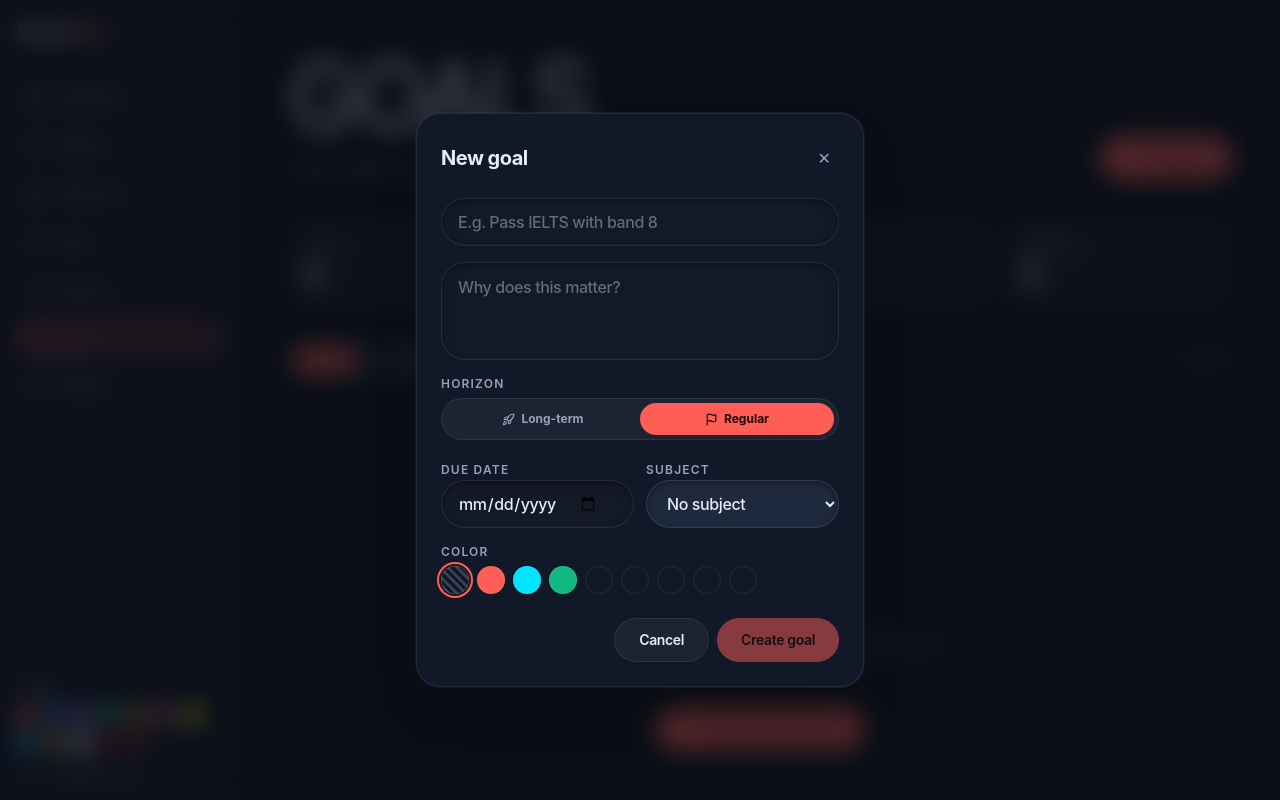
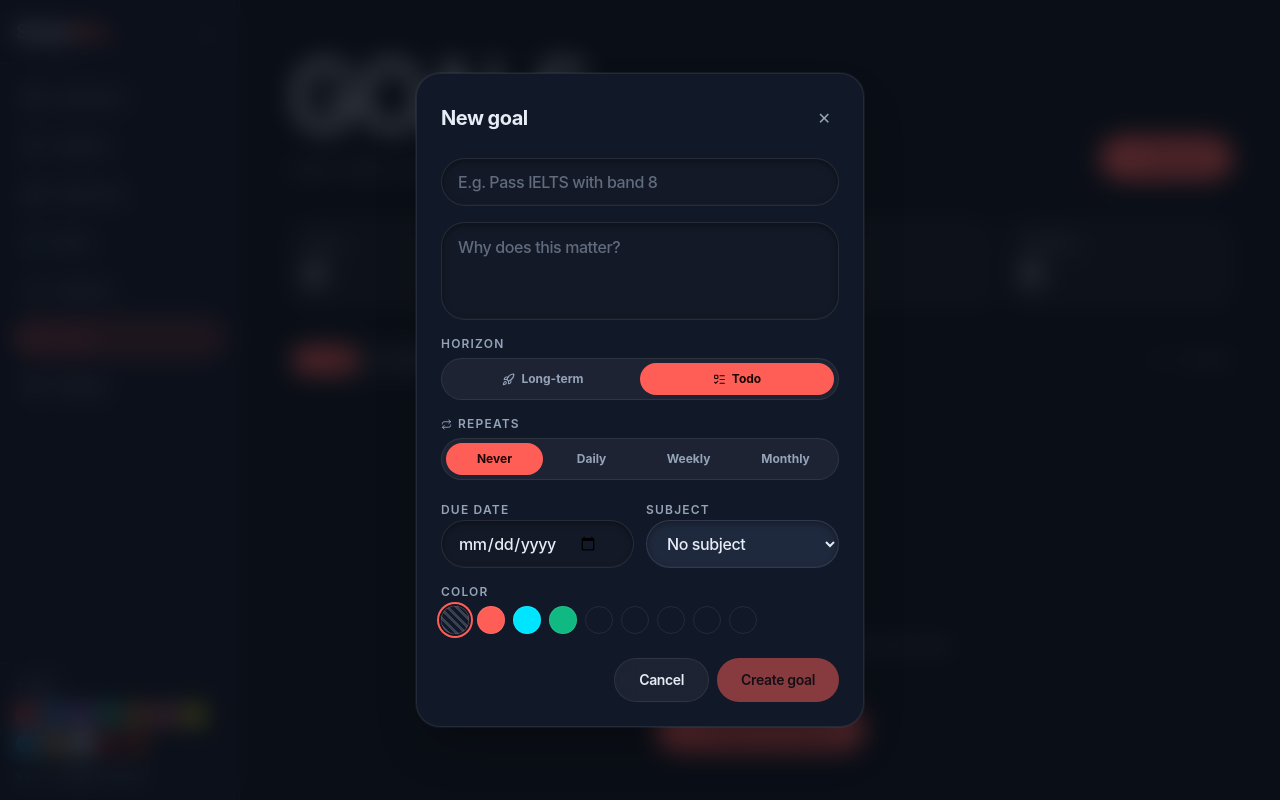
Before and after one commit to mohamedvlohlyflvh/OpenStudy, a Next.js app: page /goals in a window 1280 px wide. Both pictures are taken after a click on the button "New goal". Built offline with nearby package versions, Linux system fonts and the light colour scheme.

Commit message:
feat(goals): rename Regular→Todo + repeatable todos (daily/weekly/monthly) — completing a repeating todo reschedules due date and returns it to backlog; repeat field in backup export/import

```diff
--- a/src/app/actions.ts
+++ b/src/app/actions.ts
@@ -20,6 +20,7 @@ import {
   type MilestoneRec,
   type GoalHorizon,
   type GoalStatus,
+  type GoalRepeat,
 } from "@/lib/db";
 import {
   subjectSchema,
@@ -1096,6 +1097,7 @@ export async function createGoal(data: {
   description?: string;
   horizon: GoalHorizon;
   dueDate?: Date | null;
+  repeat?: GoalRepeat | null;
   subjectId?: string | null;
   color?: string | null;
 }): Promise<GoalRec> {
@@ -1109,6 +1111,7 @@ export async function createGoal(data: {
     status: "backlog",
     order: inBacklog,
     dueDate: data.dueDate ?? null,
+    repeat: data.repeat ?? null,
     subjectId: data.subjectId ?? null,
     color: data.color ?? null,
     createdAt: now,
@@ -1126,6 +1129,7 @@ export async function updateGoal(
     description: string | null;
     horizon: GoalHorizon;
     dueDate: Date | null;
+    repeat: GoalRepeat | null;
     subjectId: string | null;
     color: string | null;
   }>
@@ -1133,10 +1137,37 @@ export async function updateGoal(
   await db.goals.update(id, { ...data, updatedAt: new Date() });
 }
 
+// Advance a date by one repeat interval (daily/weekly/monthly).
+function nextRepeatDate(base: Date, repeat: GoalRepeat): Date {
+  const d = new Date(base);
+  if (repeat === "daily") d.setDate(d.getDate() + 1);
+  else if (repeat === "weekly") d.setDate(d.getDate() + 7);
+  else d.setMonth(d.getMonth() + 1);
+  return d;
+}
+
 export async function moveGoal(id: string, status: GoalStatus, index: number): Promise<void> {
   // Pull the goal, reindex the target column, insert at `index`.
   const goal = await db.goals.get(id);
   if (!goal) return;
+
+  // Repeating todo completed → reschedule and bounce back to the backlog
+  // for the next cycle instead of parking it in Done.
+  if (status === "done" && goal.repeat) {
+    const base = goal.dueDate && new Date(goal.dueDate).getTime() > Date.now()
+      ? new Date(goal.dueDate)
+      : new Date();
+    const backlogCount = await db.goals.where("status").equals("backlog").count();
+    await db.goals.update(id, {
+      status: "backlog",
+      order: backlogCount,
+      dueDate: nextRepeatDate(base, goal.repeat),
+      completedAt: null,
+      updatedAt: new Date(),
+    });
+    return;
+  }
+
   const col = await db.goals.where("status").equals(status).sortBy("order");
   const rest = col.filter((g) => g.id !== id);
   const clamped = Math.max(0, Math.min(index, rest.length));
@@ -1230,6 +1261,7 @@ export type FullExport = {
     status: GoalStatus;
     order: number;
     dueDate?: string | null;
+    repeat?: GoalRepeat | null;
     color?: string | null;
     completedAt?: string | null;
     milestones: { title: string; done: boolean; order: number }[];
@@ -1316,6 +1348,7 @@ export async function exportAllData(): Promise<string> {
       status: g.status,
       order: g.order,
       dueDate: g.dueDate ? new Date(g.dueDate).toISOString() : null,
+      repeat: g.repeat ?? null,
       color: g.color,
       completedAt: g.completedAt ? new Date(g.completedAt).toISOString() : null,
       milestones: ms.map((m) => ({ title: m.title, done: m.done, order: m.order })),
@@ -1406,6 +1439,7 @@ export async function importAllData(json: string): Promise<{ imported: string }>
         description: g.description ?? undefined,
         horizon: g.horizon,
         dueDate: g.dueDate ? new Date(g.dueDate) : null,
+        repeat: g.repeat ?? null,
         color: g.color ?? null,
       });
       await moveGoal(goal.id, g.status, g.order);
--- a/src/app/goals/page.tsx
+++ b/src/app/goals/page.tsx
@@ -37,13 +37,13 @@ import {
   Calendar,
   Trash2,
   Pencil,
-  Flag,
+  ListTodo,
   Rocket,
+  Repeat,
   CheckSquare,
   Square,
   ChevronRight,
   ChevronLeft,
-  ListTodo,
 } from "lucide-react";
 
 // ─── Module-constant motion config (re-render replay pitfall) ─────
@@ -244,7 +244,7 @@ export default function GoalsPage() {
             [
               { id: "all", label: "All", icon: ListTodo },
               { id: "long", label: "Long-term", icon: Rocket },
-              { id: "regular", label: "Regular", icon: Flag },
+              { id: "regular", label: "Todo", icon: ListTodo },
             ] as const
           ).map(({ id, label, icon: Icon }) => (
             <button
@@ -279,7 +279,7 @@ export default function GoalsPage() {
         <EmptyState
           icon={<Target size={48} />}
           title="No goals yet"
-          description="Capture your long-term vision and regular targets, then move them across the board."
+          description="Capture your long-term vision and daily todos, then move them across the board."
           action={
             <Button
               onClick={() => {
@@ -372,7 +372,7 @@ export default function GoalsPage() {
                             </Badge>
                           ) : (
                             <Badge variant="flow">
-                              <Flag size={10} /> Regular
+                              <ListTodo size={10} /> Todo
                             </Badge>
                           )}
 
@@ -396,6 +396,12 @@ export default function GoalsPage() {
                               >
                                 <Calendar size={10} />
                                 {overdue ? `Overdue · ${formatDue(g.dueDate)}` : formatDue(g.dueDate)}
+                              </span>
+                            )}
+                            {g.repeat && (
+                              <span className="inline-flex items-center gap-1 rounded-full border border-flow/40 px-2 py-0.5 text-[10px] font-bold uppercase tracking-widest text-flow">
+                                <Repeat size={10} />
+                                {g.repeat}
                               </span>
                             )}
                             {subj && (
--- a/src/components/goal-modal.tsx
+++ b/src/components/goal-modal.tsx
@@ -7,9 +7,9 @@
 import { useState } from "react";
 import { Modal, Input, Textarea, Button } from "@/components/ui";
 import { createGoal, updateGoal } from "@/app/actions";
-import type { GoalRec, GoalHorizon, SubjectRec } from "@/lib/db";
+import type { GoalRec, GoalHorizon, GoalRepeat, SubjectRec } from "@/lib/db";
 import { cn } from "@/lib/utils";
-import { Rocket, Flag } from "lucide-react";
+import { Rocket, ListTodo, Repeat } from "lucide-react";
 
 // Swatch palette drawn from theme tokens — resolved at runtime so every
 // theme recolors them. `null` = no custom color.
@@ -73,6 +73,7 @@ function GoalForm({
   const [description, setDescription] = useState(goal?.description ?? "");
   const [horizon, setHorizon] = useState<GoalHorizon>(goal?.horizon ?? "regular");
   const [dueDate, setDueDate] = useState(toDateInputValue(goal?.dueDate));
+  const [repeat, setRepeat] = useState<GoalRepeat | null>(goal?.repeat ?? null);
   const [subjectId, setSubjectId] = useState<string>(goal?.subjectId ?? "");
   const [color, setColor] = useState<string | null>(goal?.color ?? null);
   const [saving, setSaving] = useState(false);
@@ -93,6 +94,7 @@ function GoalForm({
           description: description.trim() || null,
           horizon,
           dueDate: due,
+          repeat,
           subjectId: subjectId || null,
           color,
         });
@@ -102,6 +104,7 @@ function GoalForm({
           description: description.trim() || undefined,
           horizon,
           dueDate: due,
+          repeat,
           subjectId: subjectId || null,
           color,
         });
@@ -141,7 +144,7 @@ function GoalForm({
             {(
               [
                 { id: "long", label: "Long-term", icon: Rocket },
-                { id: "regular", label: "Regular", icon: Flag },
+                { id: "regular", label: "Todo", icon: ListTodo },
               ] as const
             ).map(({ id, label, icon: Icon }) => (
               <button
@@ -163,6 +166,43 @@ function GoalForm({
               </button>
             ))}
           </div>
+        </div>
+
+        {/* Repeat picker */}
+        <div>
+          <p className="mb-1.5 flex items-center gap-1.5 text-xs font-semibold uppercase tracking-widest text-muted-fg">
+            <Repeat size={11} /> Repeats
+          </p>
+          <div className="inline-flex w-full rounded-full border border-glass-border bg-glass p-1">
+            {(
+              [
+                { id: null, label: "Never" },
+                { id: "daily", label: "Daily" },
+                { id: "weekly", label: "Weekly" },
+                { id: "monthly", label: "Monthly" },
+              ] as const
+            ).map(({ id, label }) => (
+              <button
+                key={label}
+                type="button"
+                onClick={() => setRepeat(id)}
+                className={cn(
+                  "relative flex flex-1 items-center justify-center rounded-full px-2 py-2 text-xs font-bold transition-colors",
+                  repeat === id ? "text-accent-fg" : "text-muted-fg hover:text-fg"
+                )}
+              >
+                {repeat === id && (
+                  <span className="absolute inset-0 rounded-full bg-accent" />
+                )}
+                <span className="relative z-10">{label}</span>
+              </button>
+            ))}
+          </div>
+          {repeat && (
+            <p className="mt-1.5 text-[11px] text-muted-fg">
+              Completing this todo reschedules it automatically and returns it to the backlog.
+            </p>
+          )}
         </div>
 
         {/* Due date + subject */}
--- a/src/lib/db.ts
+++ b/src/lib/db.ts
@@ -117,17 +117,19 @@ export interface PomoPresetRec {
 }
 
 // ─── Goals (kanban todo) ─────────────────────────────────────────
-export type GoalHorizon = "long" | "regular";
+export type GoalHorizon = "long" | "regular"; // "regular" displays as "Todo"
 export type GoalStatus = "backlog" | "in_progress" | "done";
+export type GoalRepeat = "daily" | "weekly" | "monthly";
 
 export interface GoalRec {
   id: string;
   title: string;
   description?: string | null;
-  horizon: GoalHorizon;        // long = long-term vision, regular = normal
+  horizon: GoalHorizon;        // long = long-term vision, regular = todo
   status: GoalStatus;
   order: number;               // position within its status column
   dueDate?: Date | null;
+  repeat?: GoalRepeat | null;  // repeating todo — reschedules on completion
   subjectId?: string | null;   // optional link to a Subject
   color?: string | null;       // optional accent override
   createdAt: Date;
```
